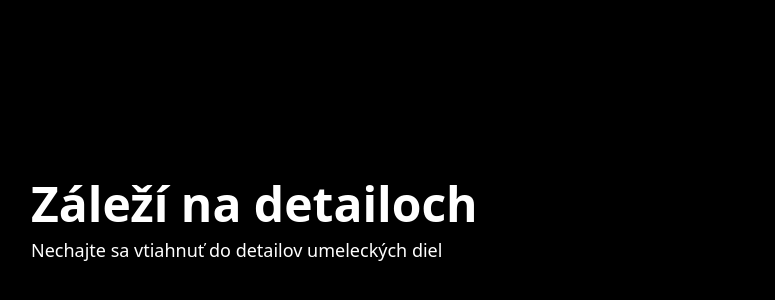
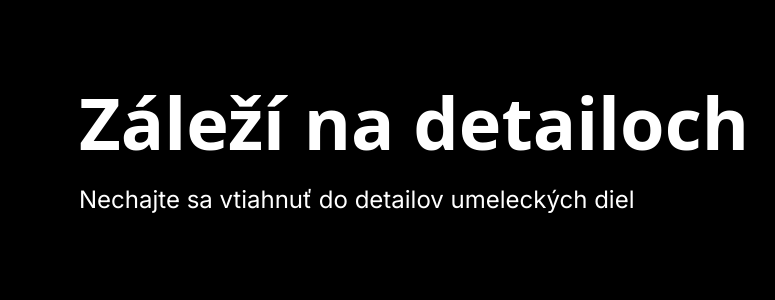
Before and after one commit to SlovakNationalGallery/sakra-stex, a Nuxt app: page / in a window 1280 px wide. Shown: the part 456-756 px from the top of the page, without its empty margins (49-824 px from the left). Built offline with nearby package versions, Linux system fonts and the light colour scheme; a web font is replaced by a local one.

Commit message:
Add Inter font and sizing

```diff
--- a/app.vue
+++ b/app.vue
@@ -14,7 +14,7 @@ function onUpdate({ tour }: { tour?: Object }) {
 </script>
 
 <template>
-  <div class="bg-black absolute inset-0 overflow-hidden">
+  <div class="bg-black absolute inset-0 overflow-hidden font-body">
     <div class="h-full w-full">
       <ClientOnly>
         <Micrio
@@ -76,12 +76,14 @@ function onUpdate({ tour }: { tour?: Object }) {
     >
       <div
         v-if="showIntro"
-        class="absolute bottom-20 left-20 whitespace-nowrap shadow-sm"
+        class="absolute bottom-32 left-32 whitespace-nowrap"
       >
-        <h1 class="text-white font-bold text-5xl drop-shadow-lg font-display">
+        <h1
+          class="text-white font-bold text-[4.5rem] drop-shadow-lg font-display"
+        >
           Záleží na detailoch
         </h1>
-        <p class="text-white text-lg mt-2 drop-shadow-lg">
+        <p class="text-white text-2xl mt-2 drop-shadow-sm">
           Nechajte sa vtiahnuť do detailov umeleckých diel
         </p>
       </div>
--- a/nuxt.config.ts
+++ b/nuxt.config.ts
@@ -13,4 +13,11 @@ export default defineNuxtConfig({
       isCustomElement: (tag) => tag === "micr-io",
     },
   },
+  modules: ["@nuxtjs/google-fonts"],
+  googleFonts: {
+    families: {
+      Inter: true,
+    },
+    download: true,
+  },
 });
--- a/package.json
+++ b/package.json
@@ -9,6 +9,7 @@
     "postinstall": "nuxt prepare"
   },
   "devDependencies": {
+    "@nuxtjs/google-fonts": "^3.0.1",
     "@types/node": "^18",
     "@types/openseadragon": "^3.0.6",
     "autoprefixer": "^10.4.14",
--- a/tailwind.config.js
+++ b/tailwind.config.js
@@ -15,6 +15,7 @@ module.exports = {
     extend: {},
     fontFamily: {
       display: ["SNG Sans", ...defaultTheme.fontFamily.sans],
+      body: ["Inter", ...defaultTheme.fontFamily.sans],
     },
   },
   plugins: [],
```
Also changed, not shown: 1 other file (tests, documents, lock files or other folders).
